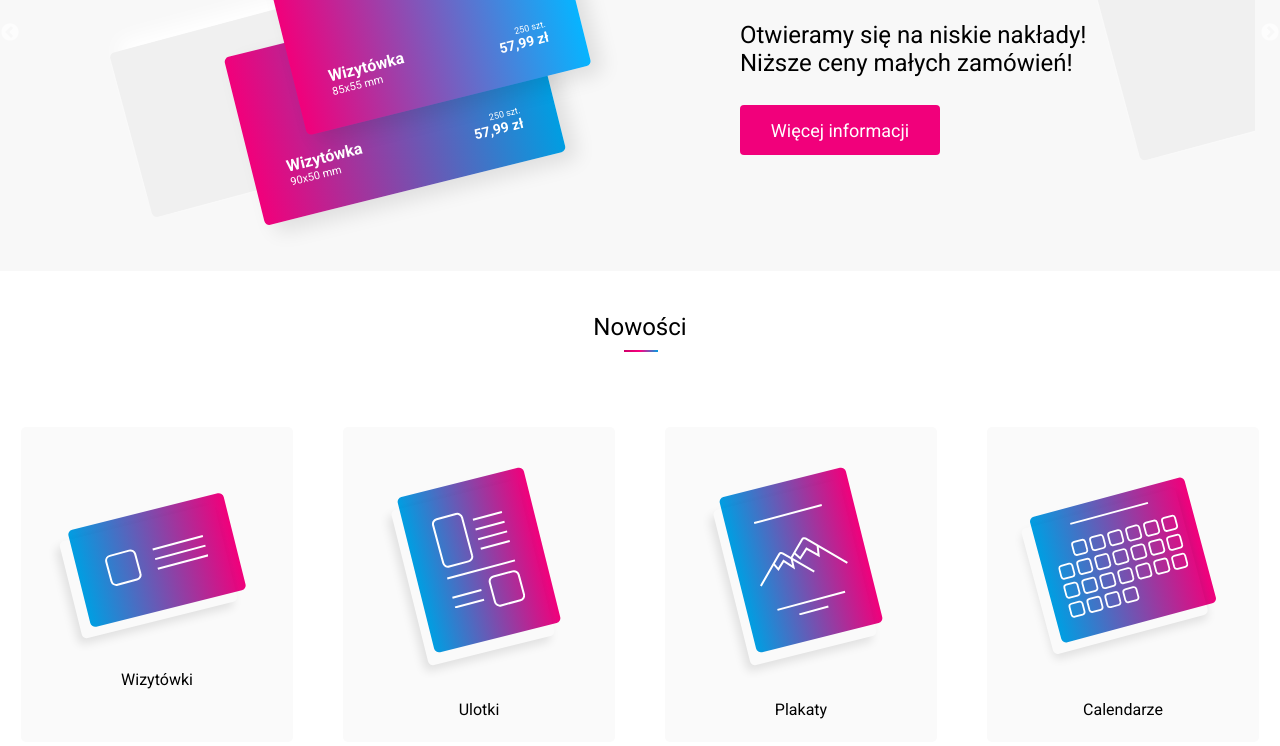
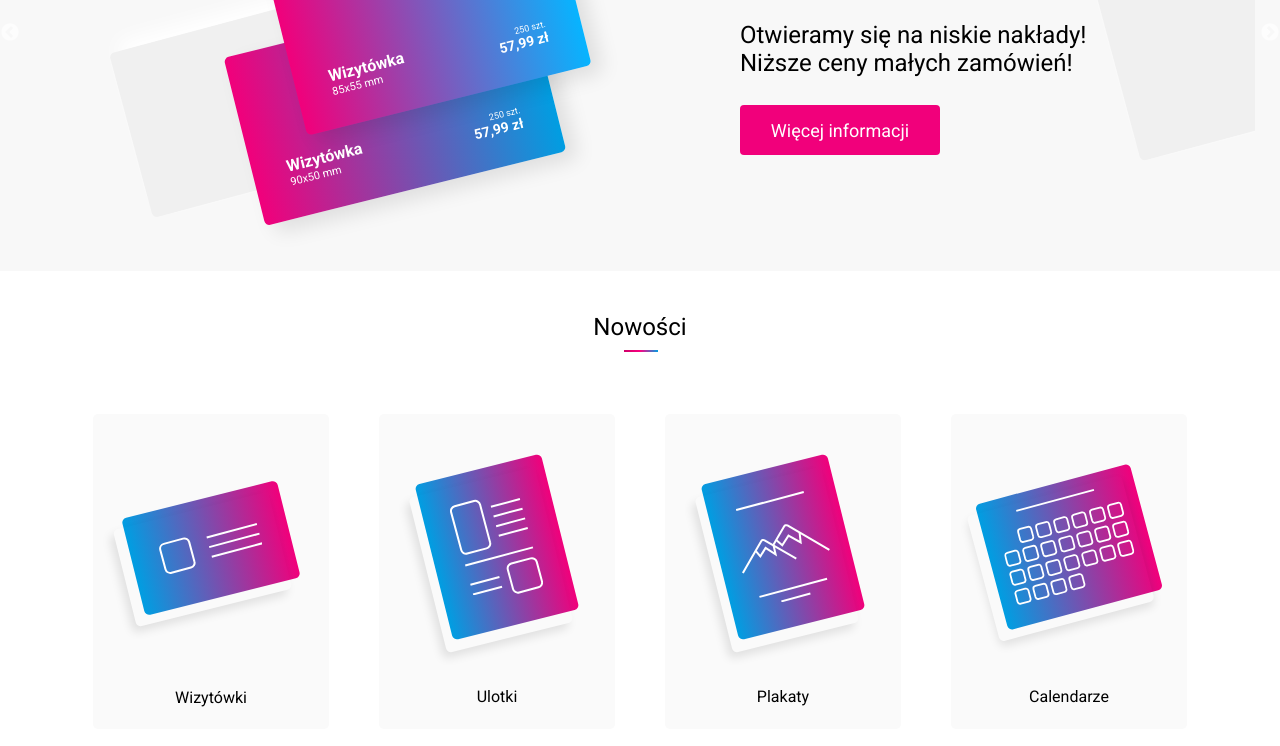
Before and after one commit to Wojtas13/Projets-recruitment-task, a Gatsby site: page / in a window 1280 px wide. Shown: the part 206-952 px from the top of the page. Built offline with nearby package versions, Linux system fonts and the light colour scheme; Gatsby itself is replaced by a stand-in of ours.

Commit message:
fixed figure caption margin

```diff
--- a/src/components/News/BuisnessCard/BuisnessCard.css
+++ b/src/components/News/BuisnessCard/BuisnessCard.css
@@ -2,9 +2,14 @@
   width: 160px;
   height: 100px;
   z-index: 999;
+  margin-top: 62px;
 }
 
 .buisness-card::before {
   top: 9%;
   z-index: -1;
 }
+
+.buisness-card-title {
+  margin-top: 60px;
+}
--- a/src/components/News/BuisnessCard/BuisnessCard.js
+++ b/src/components/News/BuisnessCard/BuisnessCard.js
@@ -11,7 +11,9 @@
         <Icon className="icon__svg buisness-card-icon" />
       </div>
 
-      <figcaption className="icon__title">Wizytówki</figcaption>
+      <figcaption className="icon__title buisness-card-title">
+        Wizytówki
+      </figcaption>
     </figure>
   </section>
 );
--- a/src/components/News/Leaflets/Leaflets.css
+++ b/src/components/News/Leaflets/Leaflets.css
@@ -1,5 +1,5 @@
 .wrapper {
-  width: 272px;
+  width: 236px;
   height: 315px;
   display: flex;
   justify-content: center;
--- a/src/components/News/News.css
+++ b/src/components/News/News.css
@@ -12,7 +12,7 @@
   font-weight: normal;
   position: relative;
   margin-top: 42px;
-  margin-bottom: 66px;
+  margin-bottom: 53px;
 }
 
 .news__title::after {
```
